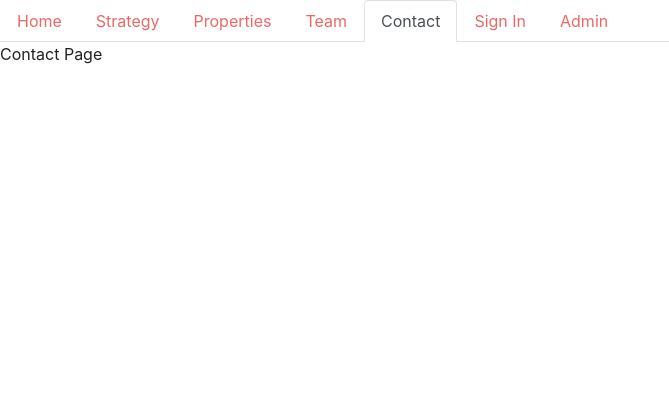
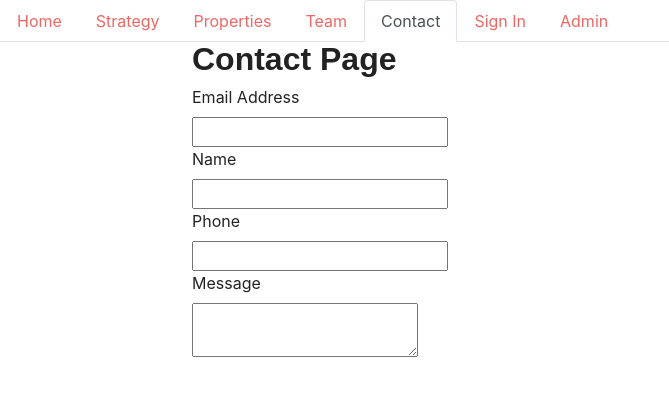
Before and after one commit to joeyvon2434/real-estate-investment, a React (Create React App) app in the folder client/: page /contact in a window 1280 px wide. Shown: the top 396 px of the page, without its empty margins (0-669 px from the left). Built offline with nearby package versions, Linux system fonts and the light colour scheme; a web font is replaced by a local one.

Commit message:
populate basic front end pages

```diff
--- a/client/src/components/TeamMemberCard/TeamMemberCard.css
+++ b/client/src/components/TeamMemberCard/TeamMemberCard.css
@@ -11,5 +11,5 @@
 
 .property-image {
     width: 80%;
-    max-width: 300px;
+    max-width: 80%;
 }
--- a/client/src/pages/Contact/Contact.js
+++ b/client/src/pages/Contact/Contact.js
@@ -5,8 +5,18 @@ class Contact extends React.Component {
 
     render() {
         return (
-            <div>
-                Contact Page
+            <div className="wrapper">
+                <h2>Contact Page</h2>
+                <form>
+                    <label>Email Address</label><br></br>
+                    <input type="text" name="email"></input><br></br>
+                    <label>Name</label><br></br>
+                    <input type="text" name="name"></input><br></br>
+                    <label>Phone</label><br></br>
+                    <input type="text" name="phone"></input><br></br>
+                    <label>Message</label><br></br>
+                    <textarea type="text" name="message"></textarea><br></br>
+                </form>
             </div>
         )
     }
--- a/client/src/pages/Home/Home.css
+++ b/client/src/pages/Home/Home.css
@@ -0,0 +1,3 @@
+.quote {
+    width: 30%;
+}
--- a/client/src/pages/Home/Home.js
+++ b/client/src/pages/Home/Home.js
@@ -5,8 +5,9 @@ class Home extends React.Component {
 
     render() {
         return (
-            <div>
-                Home Page
+            <div className="wrapper">
+                <h1>ROH Forward Properties, LLC</h1>
+                <p className="quote">Real estate cannot be lost or stolen, nor can it be carried away. Purchased with common sense, paid for in full, and managed with reasonable care, it is about the safest investment in the world. - Franklin D. Roosevelt</p>
             </div>
         )
     }
--- a/client/src/pages/Strategy/Strategy.js
+++ b/client/src/pages/Strategy/Strategy.js
@@ -5,8 +5,11 @@ class Strategy extends React.Component {
 
     render() {
         return (
-            <div>
-                Strategy Page
+            <div className="wrapper">
+                <h1>Strategy</h1>
+                <p>We have a strategy and what not... just give us your money already.</p>
+                <p>Also... pretend there's a chart here.</p>
+                <img src="#" alt="a chart"></img>
             </div>
         )
     }
--- a/client/src/pages/UpdateTeamMember/UpdateTeamMember.js
+++ b/client/src/pages/UpdateTeamMember/UpdateTeamMember.js
@@ -27,7 +27,6 @@ class UpdateTeamMember extends React.Component {
     getAllTeamMembers = () => {
         API.getAllTeamMembers()
         .then(res => {
-            console.log(res.data);
             this.setState({
                 resultsArray: res.data
             });
@@ -56,7 +55,6 @@ class UpdateTeamMember extends React.Component {
         const { value } = event.target;
         API.findOneMember(value)
         .then(res => {
-            console.log(res.data);
             this.setState({
                 currentMember: res.data
             });
--- a/client/src/utils/API.js
+++ b/client/src/utils/API.js
@@ -38,7 +38,6 @@ export default {
         return axios.get("/api/team/member/" + id);
     },
     updateMember: (memberInfo) =>{
-        console.log(memberInfo);
         return axios.put("/api/team/member/" + memberInfo._id, memberInfo);
     },
 
```
